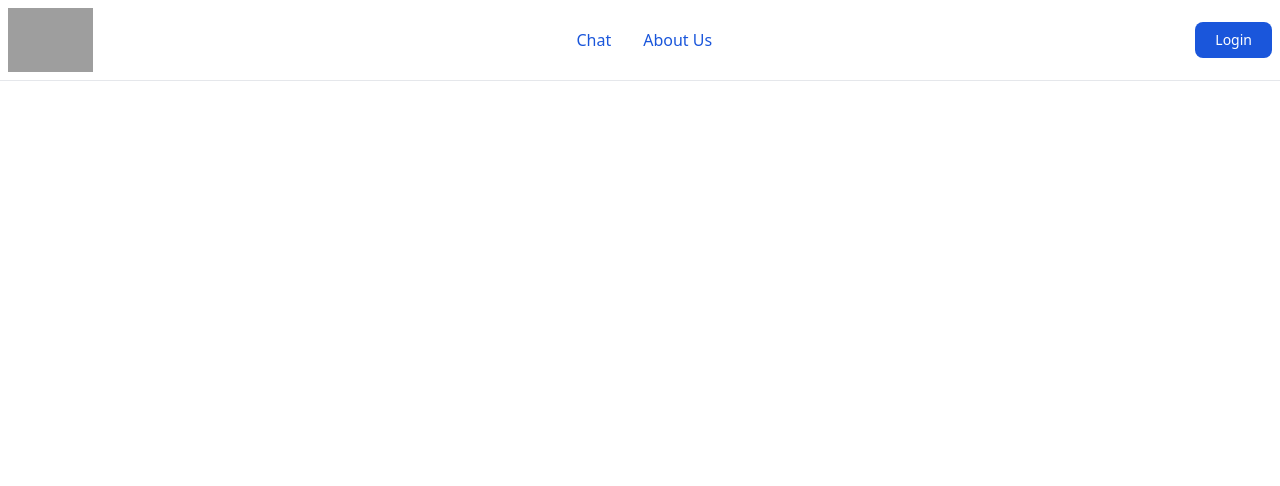
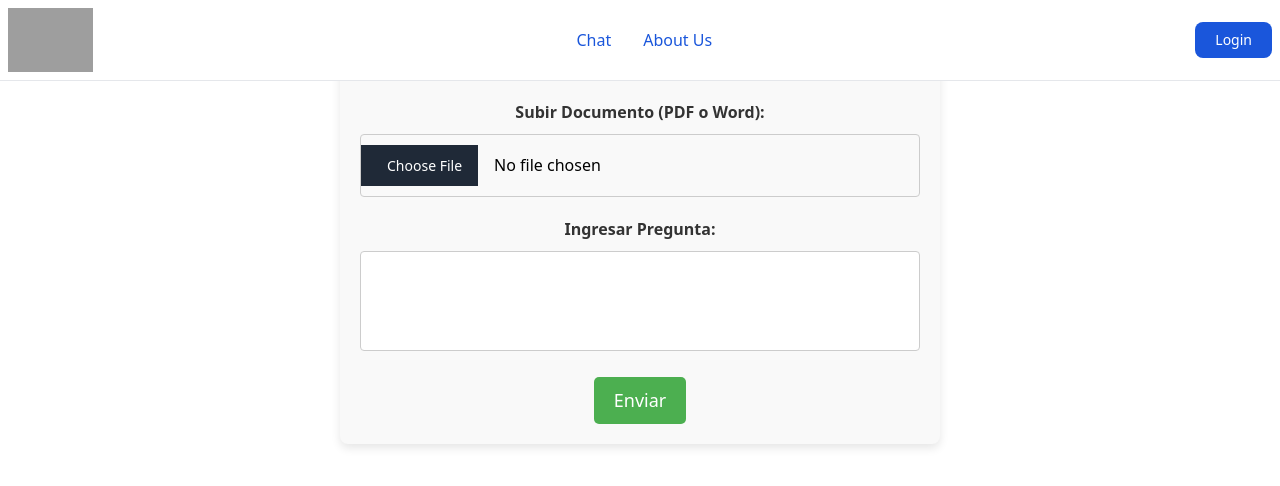
Before and after one commit to Makhai412/Rag-Gallery-Front, a React (Vite) app: page / in a window 1280 px wide. Shown: the top 486 px of the page. Built offline with nearby package versions, Linux system fonts and the light colour scheme; grey boxes are pictures that could not be loaded.

Commit message:
Interface

```diff
--- a/src/App.jsx
+++ b/src/App.jsx
@@ -1,12 +1,14 @@
 import React from "react";
 import NavbarComponent from "./components/navbar/NavBarComponent";
 import AppRoutes from "./routes/AppRoutes";
+import UploadInterface from "./components/navbar/UploadInterface";
 
 function App() {
   return (
     <main>
       <NavbarComponent />
       <AppRoutes />
+      <UploadInterface/>
     </main>
   );
 }
--- /dev/null
+++ b/src/componentesCSS/UploadInterface.css
@@ -0,0 +1,74 @@
+.upload-interface {
+    width: 90%;
+    max-width: 600px;
+    margin: 0 auto;
+    padding: 20px;
+    border-radius: 8px;
+    background-color: #f9f9f9;
+    box-shadow: 0 4px 10px rgba(0, 0, 0, 0.1);
+    text-align: center;
+}
+
+.upload-interface h1 {
+    margin-bottom: 20px;
+    font-size: 24px;
+    color: #333;
+}
+
+.upload-section,
+.question-section {
+    margin-bottom: 20px;
+}
+
+.file-upload-label,
+.question-label {
+    display: block;
+    font-weight: bold;
+    margin-bottom: 10px;
+    color: #333;
+}
+
+.file-upload-input,
+.question-input {
+    width: 100%;
+    padding: 10px;
+    border: 1px solid #ccc;
+    border-radius: 4px;
+    font-size: 16px;
+}
+
+.question-input {
+    height: 100px;
+    resize: none;
+}
+
+.submit-button {
+    padding: 10px 20px;
+    font-size: 18px;
+    color: white;
+    background-color: #4caf50;
+    border: none;
+    border-radius: 5px;
+    cursor: pointer;
+}
+
+.submit-button:disabled {
+    background-color: #cccccc;
+}
+
+.submit-button:hover {
+    background-color: #45a049;
+}
+
+.message {
+    margin-top: 10px;
+    font-size: 14px;
+}
+
+.success {
+    color: green;
+}
+
+.error {
+    color: red;
+}
--- a/src/components/navbar/NavBarComponent.jsx
+++ b/src/components/navbar/NavBarComponent.jsx
@@ -1,6 +1,6 @@
 import { useState } from 'react';
 import { Modal, Button } from 'flowbite-react';
-import LogIn from '../../pages/login/LogIn'
+import LogIn from '../../pages/login/LogIn';
 import { Link } from 'react-router-dom';
 
 const NavbarComponent = () => {
--- /dev/null
+++ b/src/components/navbar/UploadInterface.jsx
@@ -0,0 +1,94 @@
+import React, { useState } from 'react';
+import '../../componentesCSS/UploadInterface.css';
+
+const UploadInterface = () => {
+  const [file, setFile] = useState(null);
+  const [message, setMessage] = useState('');
+  const [question, setQuestion] = useState('');
+  const [loading, setLoading] = useState(false);
+
+  const allowedFileTypes = [
+    'application/pdf',
+    'application/msword',
+    'application/vnd.openxmlformats-officedocument.wordprocessingml.document'
+  ];
+
+  const handleFileChange = (event) => {
+    const selectedFile = event.target.files[0];
+
+    if (selectedFile && allowedFileTypes.includes(selectedFile.type)) {
+      setFile(selectedFile);
+      setMessage('Documento subido exitosamente.');
+    } else {
+      setFile(null);
+      setMessage('Formato no permitido. Solo se permiten archivos PDF o Word.');
+    }
+  };
+
+  const handleQuestionChange = (event) => {
+    setQuestion(event.target.value);
+  };
+
+  const handleSubmit = (event) => {
+    event.preventDefault();
+
+    if (!file) {
+      setMessage('Por favor, sube un documento antes de enviar.');
+      return;
+    }
+
+    if (!question.trim()) {
+      setMessage('Por favor, ingresa una pregunta.');
+      return;
+    }
+
+    // Simulación de una carga al enviar
+    setLoading(true);
+    setTimeout(() => {
+      setLoading(false);
+      setMessage('Documento y pregunta enviados correctamente.');
+    }, 2000); // Simula un retraso de 2 segundos
+  };
+
+  return (
+    <div className="upload-interface">
+      <h1>Sube tu Documento y Pregunta</h1>
+
+      <form onSubmit={handleSubmit}>
+        {/* Subir Documento */}
+        <div className="upload-section">
+          <label htmlFor="file-upload" className="file-upload-label">
+            Subir Documento (PDF o Word):
+          </label>
+          <input
+            type="file"
+            id="file-upload"
+            onChange={handleFileChange}
+            className="file-upload-input"
+          />
+          {message && <p className={`message ${file ? 'success' : 'error'}`}>{message}</p>}
+        </div>
+
+        {/* Ingresar Pregunta */}
+        <div className="question-section">
+          <label htmlFor="question-input" className="question-label">
+            Ingresar Pregunta:
+          </label>
+          <textarea
+            id="question-input"
+            value={question}
+            onChange={handleQuestionChange}
+            className="question-input"
+          />
+        </div>
+
+        {/* Botón de Enviar */}
+        <button type="submit" className="submit-button" disabled={loading}>
+          {loading ? 'Enviando...' : 'Enviar'}
+        </button>
+      </form>
+    </div>
+  );
+};
+
+export default UploadInterface;
```
